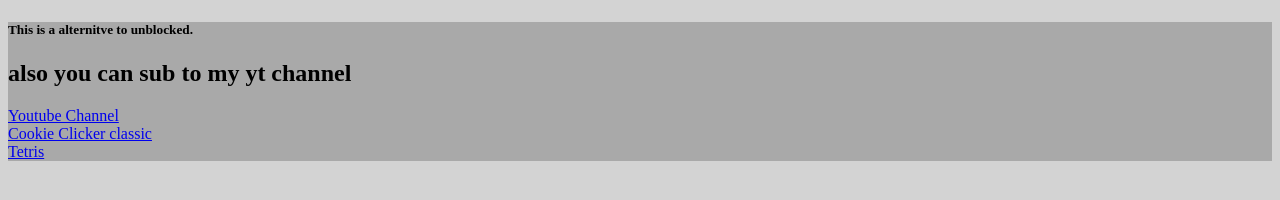
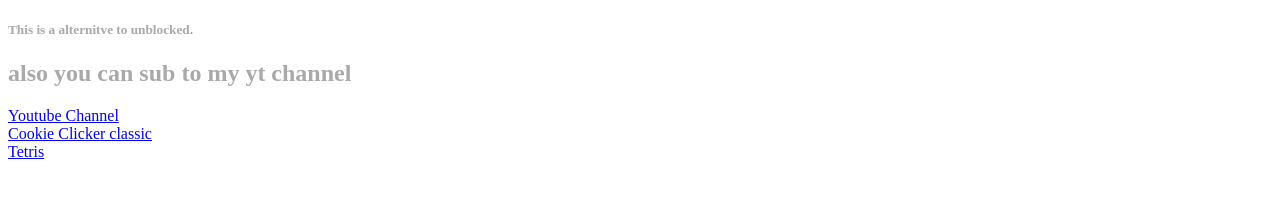
Before and after one commit to fletcherM-spec/fletcherM-spec.github.io, a plain HTML site: page index.html in a window 1280 px wide. Drawn offline with Linux system fonts and the light colour scheme.

Commit message:
Update style.css

```diff
--- a/style.css
+++ b/style.css
@@ -1,7 +1,7 @@
 body {
-  background-color: lightgray;
+  color: lightgray;
 }
 
 .box {
-  background-color: darkgray;
+  color: darkgray;
 }
```
